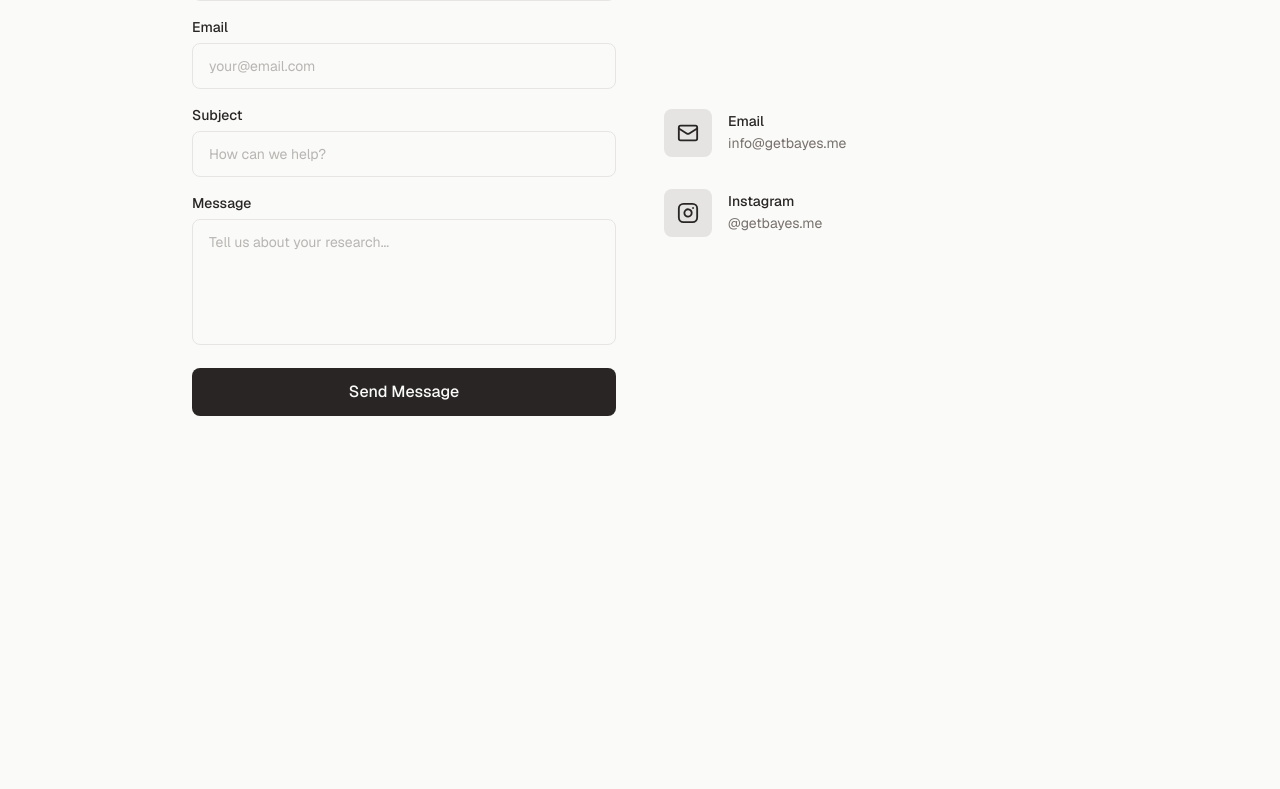
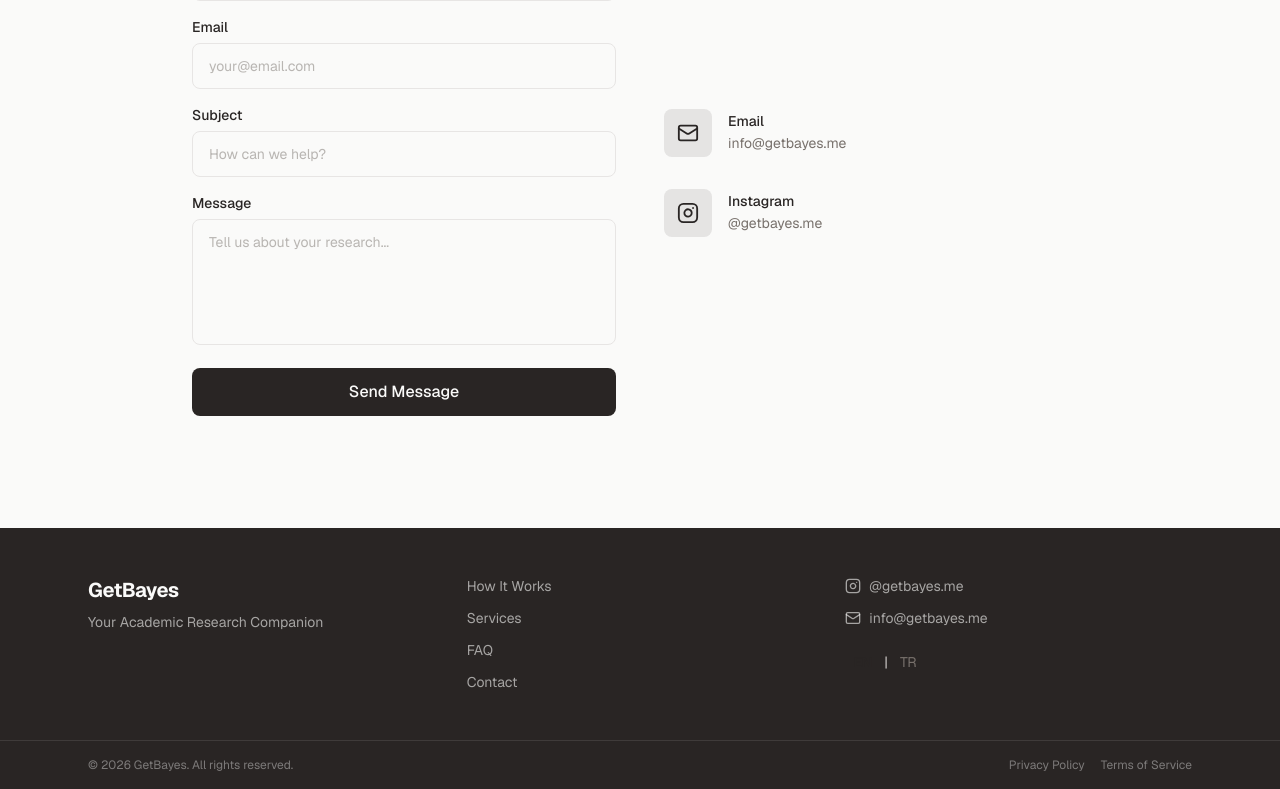
Before and after one commit to GetBayes/landing-page, a Next.js app: page /en in a window 1280 px wide. Shown: the part 4095-4884 px from the top of the page. Before the commit the page ends 4623 px from the top, so only its background shows below. Built offline with nearby package versions, Linux system fonts and the light colour scheme.

Commit message:
feat: add Footer with nav links, socials, and copyright

```diff
--- /dev/null
+++ b/app/[lang]/components/Footer.tsx
@@ -0,0 +1,83 @@
+import type { Dictionary, Locale } from "../dictionaries";
+import { Instagram, Mail } from "lucide-react";
+import LanguageToggle from "./LanguageToggle";
+
+type FooterProps = {
+  lang: Locale;
+  nav: Dictionary["nav"];
+  footer: Dictionary["footer"];
+};
+
+export default function Footer({ lang, nav, footer }: FooterProps) {
+  return (
+    <footer className="bg-foreground text-accent-foreground">
+      <div className="max-w-6xl mx-auto px-6 py-12">
+        <div className="grid grid-cols-1 md:grid-cols-3 gap-8">
+          {/* Brand */}
+          <div>
+            <p className="text-xl font-bold font-sans tracking-tight mb-2">GetBayes</p>
+            <p className="text-sm font-sans text-accent-foreground/60">
+              {footer.tagline}
+            </p>
+          </div>
+
+          {/* Nav links */}
+          <div className="flex flex-col gap-3">
+            <a href="#how-it-works" className="text-sm font-sans text-accent-foreground/60 hover:text-accent-foreground transition-colors">
+              {nav.howItWorks}
+            </a>
+            <a href="#services" className="text-sm font-sans text-accent-foreground/60 hover:text-accent-foreground transition-colors">
+              {nav.services}
+            </a>
+            <a href="#faq" className="text-sm font-sans text-accent-foreground/60 hover:text-accent-foreground transition-colors">
+              {nav.faq}
+            </a>
+            <a href="#contact" className="text-sm font-sans text-accent-foreground/60 hover:text-accent-foreground transition-colors">
+              {nav.contact}
+            </a>
+          </div>
+
+          {/* Social + language */}
+          <div className="flex flex-col gap-3">
+            <a
+              href="https://instagram.com/getbayes.me"
+              target="_blank"
+              rel="noopener noreferrer"
+              className="flex items-center gap-2 text-sm font-sans text-accent-foreground/60 hover:text-accent-foreground transition-colors"
+            >
+              <Instagram size={16} />
+              @getbayes.me
+            </a>
+            <a
+              href="mailto:info@getbayes.me"
+              className="flex items-center gap-2 text-sm font-sans text-accent-foreground/60 hover:text-accent-foreground transition-colors"
+            >
+              <Mail size={16} />
+              info@getbayes.me
+            </a>
+            <div className="mt-2">
+              <LanguageToggle currentLang={lang} />
+            </div>
+          </div>
+        </div>
+      </div>
+
+      {/* Bottom bar */}
+      <div className="border-t border-accent-foreground/10">
+        <div className="max-w-6xl mx-auto px-6 py-4 flex flex-col sm:flex-row items-center justify-between gap-2">
+          <p className="text-xs font-sans text-accent-foreground/40">
+            {footer.copyright}
+          </p>
+          <div className="flex gap-4">
+            <span className="text-xs font-sans text-accent-foreground/40 cursor-default">
+              {footer.privacy}
+            </span>
+            <span className="text-xs font-sans text-accent-foreground/40 cursor-default">
+              {footer.terms}
+            </span>
+          </div>
+        </div>
+      </div>
+    </footer>
+  );
+}
--- a/app/[lang]/page.tsx
+++ b/app/[lang]/page.tsx
@@ -7,6 +7,7 @@ import Services from "./components/Services";
 import FAQ from "./components/FAQ";
 import Testimonials from "./components/Testimonials";
 import Contact from "./components/Contact";
+import Footer from "./components/Footer";
 
 export default async function Home({
   params,
@@ -32,6 +33,7 @@ export default async function Home({
         <Testimonials testimonials={dict.testimonials} />
         <Contact contact={dict.contact} />
       </main>
+      <Footer lang={lang as Locale} nav={dict.nav} footer={dict.footer} />
     </>
   );
 }
```
